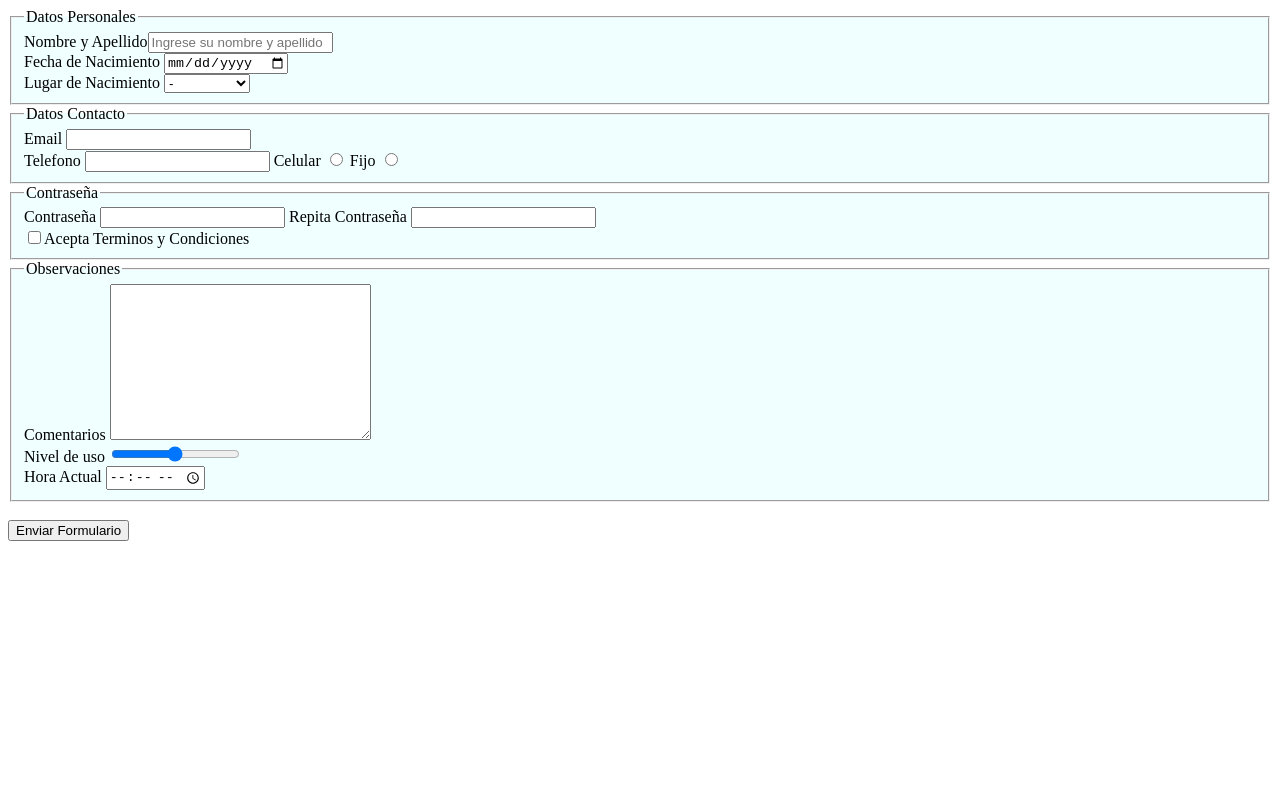
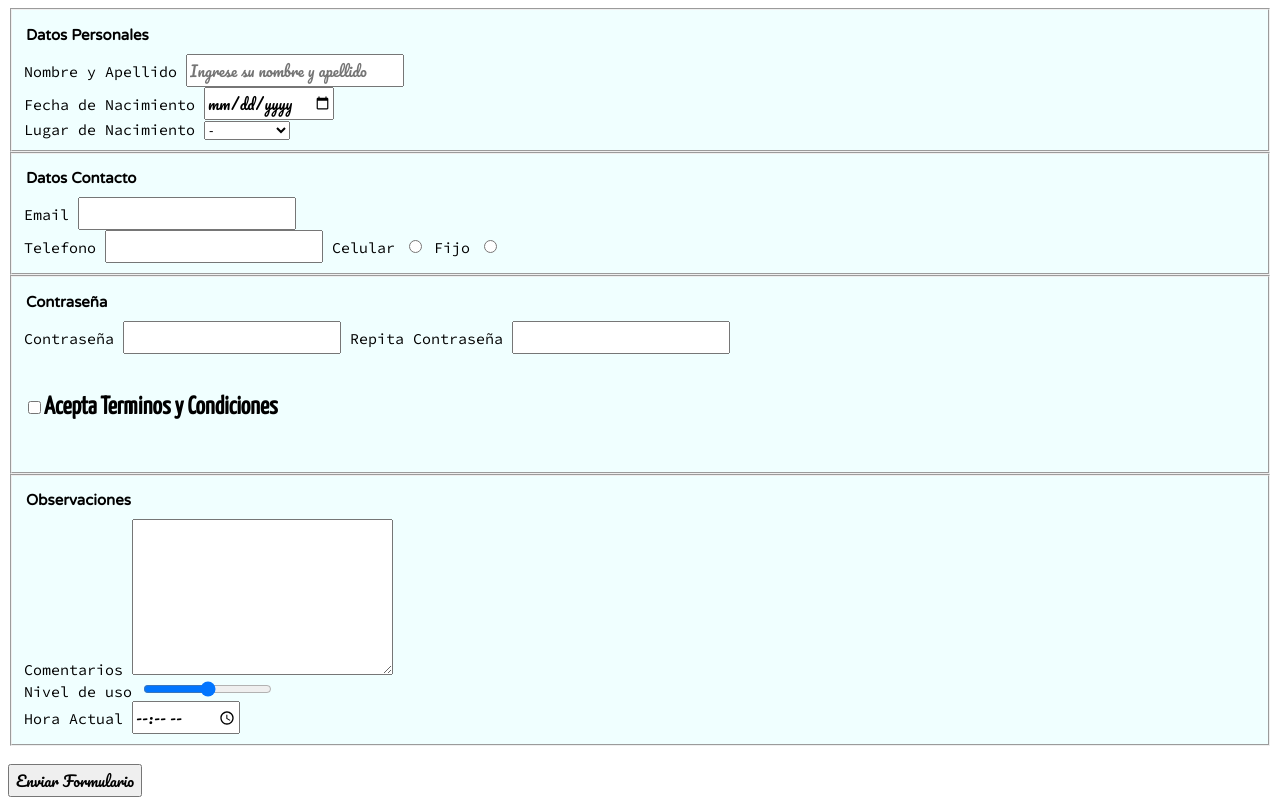
Before and after one commit to tinchon/HTML5Clase1, a plain HTML site: page ETABLA/nuevo.html in a window 1280 px wide. Drawn offline with Linux system fonts and the light colour scheme.

Commit message:
clase 30/10

```diff
--- a/ETABLA/estilo.css
+++ b/ETABLA/estilo.css
@@ -1 +1,29 @@
-fieldset {background-color: azure}
+fieldset {background-color: azure};
+
+body {
+    font-family: 'Lobster', cursive;
+  font-size: 15px;
+}
+
+input {
+    font-family: 'Pacifico', cursive;
+    font-size: 15px;
+  }
+
+  h1 {
+    font-family: 'Varela Round', sans-serif;
+    font-size: 15px;
+  }
+
+
+  div {
+    font-family: 'Source Code Pro', monospace;
+    font-size: 15px;
+  }
+
+
+  h5
+  {
+    font-family: 'Yanone Kaffeesatz', sans-serif;
+    font-size: 25px;
+  }
--- a/ETABLA/nuevo.html
+++ b/ETABLA/nuevo.html
@@ -1,53 +1,100 @@
 <!DOCTYPE html>
 <html lang="es">
+
 <head>
     <meta charset="UTF-8">
     <meta name="viewport" content="width=device-width, initial-scale=1.0">
     <meta http-equiv="X-UA-Compatible" content="ie=edge">
     <title>EJERCICIOS INPUT</title>
+    <link rel="stylesheet" href="./estilo.css">
+    <link href="https://fonts.googleapis.com/css?family=Anton|Lobster|Pacifico|Source+Code+Pro|Varela+Round|Yanone+Kaffeesatz&display=swap"
+        rel="stylesheet">
 </head>
-<link rel="stylesheet" href="./estilo.css">
+
+
+
 <body>
     <form action="" method="get">
         <fieldset>
-                        <legend>Datos Personales</legend>
+            <h1>
+                <legend>Datos Personales </legend>
+            </h1>
+            <div>
                 <table>
-                        <tr>Nombre y Apellido<input type="text" name="Nombre" id="Nombre" placeholder="Ingrese su nombre y apellido"> </tr>
+
+                    <tr>Nombre y Apellido
+                        <input type="text" name="Nombre" id="Nombre" placeholder="Ingrese su nombre y apellido"> </tr>
                     <br>
-                        <tr>Fecha de Nacimiento <input type="date" name="FechaNacimiento" id="FechaNacimiento" required = "true"></tr>
+                    <tr>Fecha de Nacimiento
+                        <input type="date" name="FechaNacimiento" id="FechaNacimiento" required="true">
+                    </tr>
                     <br>
-                        <tr>Lugar de Nacimiento <select name="LugarNacimiento" id="LugarNacimiento">
-                            <Option Value ="1" >-</Option>
+                    <tr>Lugar de Nacimiento
+                        <select name="LugarNacimiento" id="LugarNacimiento">
+                            <Option Value="1">-</Option>
                             <option value="2">Junin</option>
                             <option value="3">Los Toldos</option>
                         </select>
                 </table>
-                 </fieldset>
-
-                <fieldset >
-                               <legend>Datos Contacto</legend>
-                               <tr>Email <input type="email" name="email" id="email" required="true"> </tr>
-                               <br>
-                               <tr>Telefono <input type="number" name="Telefono" id="Telefono"> </tr>
-                               <tr>Celular <input type="radio" name="Tipo" id="Celular">  </tr>
-                               <tr>Fijo <input type="radio" name="Tipo" id="Fijo">  </tr>
+            </div>
         </fieldset>
 
         <fieldset>
-                                <legend>Contraseña</legend>
-                                <tr>Contraseña <input type="password" name="Pass" id="Pass" required></tr>
-                                <tr>Repita Contraseña <input type="password" name="Pass" id="Pass" required></tr>
+            <div>
+                <h1>
+                    <legend>Datos Contacto</legend>
+                </h1>
+                <tr>Email
+                    <input type="email" name="email" id="email" required="true"> </tr>
                 <br>
-                                <tr> <input type="checkbox" name="Acepta" id="Acepta" required>Acepta Terminos y Condiciones</tr>
+                <tr>Telefono
+                    <input type="number" name="Telefono" id="Telefono"> </tr>
+                <tr>Celular
+                    <input type="radio" name="Tipo" id="Celular"> </tr>
+                <tr>Fijo
+                    <input type="radio" name="Tipo" id="Fijo"> </tr>
+            </div>
         </fieldset>
 
         <fieldset>
+            <div>
+                <h1>
+                    <legend>Contraseña</legend>
+
+                </h1>
+
+                <tr>Contraseña
+                    <input type="password" name="Pass" id="Pass" required>
+                </tr>
+                <tr>Repita Contraseña
+                    <input type="password" name="Pass" id="Pass1" required>
+                </tr>
+                <br>
+                <tr>
+                <h5>
+                    <input type="checkbox" name="Acepta" id="Acepta" required>Acepta Terminos y Condiciones</tr>
+                </h5>
+            </div>
+
+        </fieldset>
+
+        <fieldset>
+            <div>
+                <h1>
                     <legend>Observaciones</legend>
-                    <tr>Comentarios <textarea name="Comentarios" id="comentarios" cols="30" rows="10"></textarea></tr>
+
+                </h1>
+                <tr>Comentarios
+                    <textarea name="Comentarios" id="comentarios" cols="30" rows="10"></textarea>
+                </tr>
                 <br>
-                    <tr>Nivel de uso <input type="range" min= "0" max = "10" name="Uso" id="Uso" ></tr>
+                <tr>Nivel de uso
+                    <input type="range" min="0" max="10" name="Uso" id="Uso">
+                </tr>
                 <br>
-                    <tr>Hora Actual <input type="time" name="Hora" id="Hora"> </tr>
+                <tr>Hora Actual
+                    <input type="time" name="Hora" id="Hora"> </tr>
+            </div>
 
         </fieldset>
         <br>
@@ -55,4 +102,5 @@
     </form>
 
 </body>
+
 </html>
--- /dev/null
+++ b/POSICIONAMIENTO/ejercicio4.html
@@ -0,0 +1,26 @@
+<!DOCTYPE html
+    PUBLIC "-//W3C//DTD XHTML 1.0 Transitional//EN" "http://www.w3.org/TR/xhtml1/DTD/xhtml1-transitional.dtd">
+<html xmlns="http://www.w3.org/1999/xhtml">
+
+<head>
+    <meta http-equiv="Content-Type" content="text/html; charset=iso-8859-1" />
+    <title>Ejercicio galer�a de im�genes</title>
+    <link rel="stylesheet" href="index.css">
+
+</head>
+
+<body>
+    <div id="galeria">
+        <img src="./imagenes/imagen.png" alt="Imagen generica" />
+        <img src="./imagenes/imagen.png" alt="Imagen generica" />
+        <img src="./imagenes/imagen.png" alt="Imagen generica" />
+        <img src="./imagenes/imagen.png" alt="Imagen generica" />
+        <img src="./imagenes/imagen.png" alt="Imagen generica" />
+        <img src="./imagenes/imagen.png" alt="Imagen generica" />
+        <img src="./imagenes/imagen.png" alt="Imagen generica" />
+        <img src="./imagenes/imagen.png" alt="Imagen generica" />
+        <img src="./imagenes/imagen.png" alt="Imagen generica" />
+    </div>
+</body>
+
+</html>
--- /dev/null
+++ b/POSICIONAMIENTO/index.css
@@ -0,0 +1,5 @@
+#galeria
+{
+    max-width: 650px;
+
+}
```
Also changed, not shown: POSICIONAMIENTO/imagenes/dolar.png (renamed from ETABLA/imagenes/dolar.png), POSICIONAMIENTO/imagenes/euro.png (renamed from ETABLA/imagenes/euro.png), POSICIONAMIENTO/imagenes/fondo_gris.gif (renamed from ETABLA/imagenes/fondo_gris.gif), POSICIONAMIENTO/imagenes/imagen.png (renamed from ETABLA/imagenes/imagen.png), POSICIONAMIENTO/imagenes/libra.png (renamed from ETABLA/imagenes/libra.png), POSICIONAMIENTO/imagenes/yen.png (renamed from ETABLA/imagenes/yen.png). Lines whose indentation alone changed are shown as unchanged.
